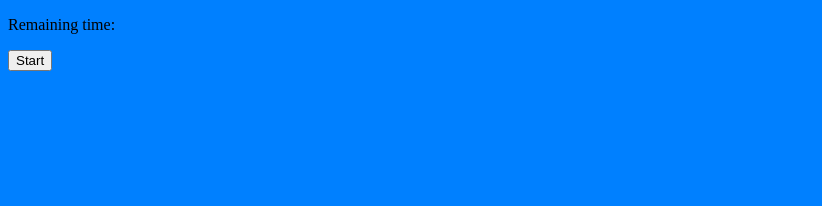
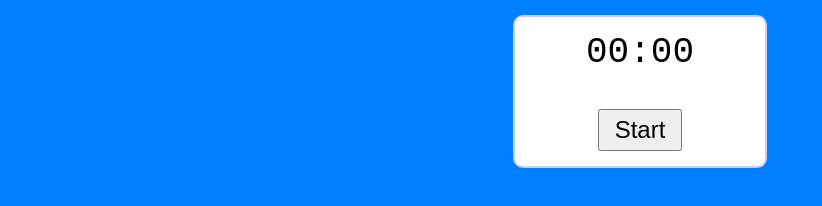
Before and after one commit to synoraeusebio/Timer-Project-JS, a plain HTML site: page index.html in a window 1280 px wide. Shown: the whole page, without its empty margins (0-822 px from the left). Drawn offline with Linux system fonts and the light colour scheme.

Commit message:
Add styling and change ending display behavior

```diff
--- a/index.html
+++ b/index.html
@@ -7,12 +7,12 @@
   </head>
 
   <body>
-    <p class="timer__countdown">
-      Remaining time: <span class="timer__time-display"></span>
-    </p>
-    <p class="timer__ended">The countdown has ended!</p>
+    <main class="timer__container">
+      <span class="timer__time-display">00:00</span>
+      <p class="timer__ended">&nbsp;</p>
 
-    <button class="timer__start-button" type="button" onclick="startCountdown(3)">Start</button>
+      <button class="timer__start-button" type="button" onclick="startCountdown( 3 )">Start</button>
+    </main>
 
   	<script src="timer.js"></script>
   </body>
--- a/style.css
+++ b/style.css
@@ -1,16 +1,45 @@
 body {
     background-color: #0080ff;
+    font-family: sans-serif;
 }
 
-h1 {
-    color: #fff;
-    font-family: Arial, Helvetica, sans-serif;
+p {
+    margin: 0;
+}
+
+.timer__container {
+    margin: 15px auto;
+    width: 15rem;
+    padding: 15px 5px;
+
+    display: flex;
+    flex-direction: column;
+    align-items: center;
+
+    background-color: white;
+    border-radius: 10px;
+    border: 2px solid #CCCCFF;
+
+    font-size: 2.25rem;
+    color: black;
+}
+
+.timer__time-display {
+    display: block;
+    font-family: monospace;
+    font-variant-numeric: tabular-nums;
 }
 
 .timer__ended {
-    display: none;
+    margin-block-end: 15px;
+
+    font-size: 50%;
+    color: red;
 }
 
 .timer__start-button {
     display: block;
+    padding: 5px 15px;
+
+    font-size: 1.5rem;
 }
--- a/timer.js
+++ b/timer.js
@@ -40,18 +40,15 @@ function startCountdown( seconds ) {
     // If the given number of seconds has elapsed,
     // show the 'countdown ended' message and nothing more
     const endTime = startTime + seconds * 1000;
-    if ( Date.now() >= endTime ) {
-      clearInterval( interval );
-
-      hide( getCountdown() );
-      show( getEndedDisplay() );
-
-      return;
-    }
 
     const elapsedSeconds = Math.floor( ( Date.now() - startTime ) / 1000 );
     const remainingSeconds = seconds - elapsedSeconds;
 
     getTimeDisplay().innerHTML = toFormattedTime( remainingSeconds );
+
+    if ( Date.now() >= endTime ) {
+      clearInterval( interval );
+      getEndedDisplay().innerHTML = 'Ended!';
+    }
   }, 1000, Date.now(), seconds );
 }
```
